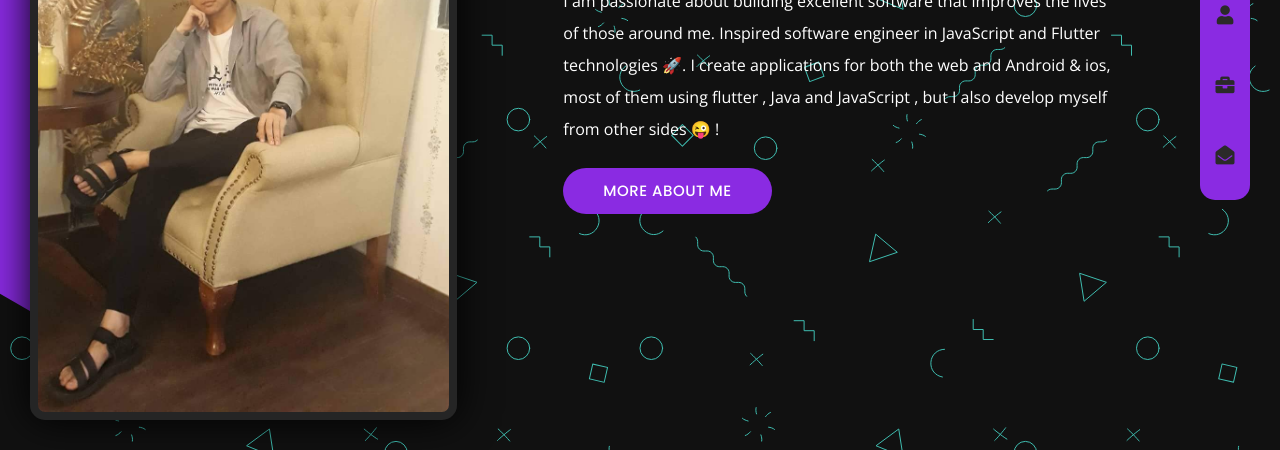
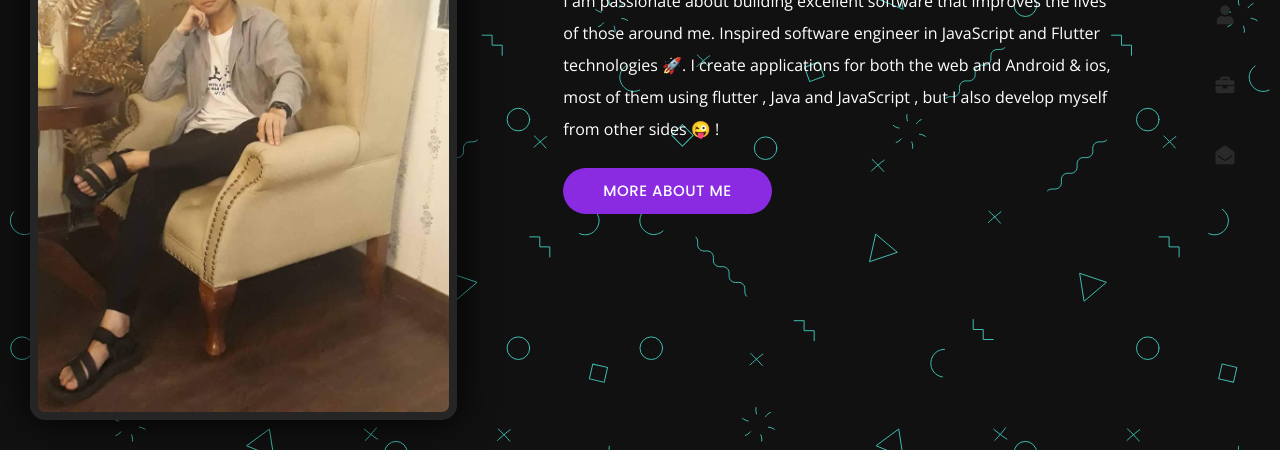
Before and after one commit to Thiennguyen21it/portfolio, a plain HTML site: page index.html in a window 1280 px wide. Shown: the part 350-800 px from the top of the page. Drawn offline with nearby package versions, Linux system fonts and the light colour scheme; a script that the page names is missing; a web font is replaced by a local one.

Commit message:
update portfolio

```diff
--- a/css/style.css
+++ b/css/style.css
@@ -719,7 +719,7 @@ body.light hr.separator2 {
   }
 
   .header ul.icon-menu {
-    background-color: #8a2be2;
+    /* background-color: #8a2be2; */
     border-radius: 15px;
     margin: 0;
     padding: 0;
--- a/index.html
+++ b/index.html
@@ -2542,7 +2542,7 @@
     <section
       class="container-fluid main-container container-home p-0 revealator-slideup revealator-once revealator-delay1"
     >
-      <div class="color-block d-none d-lg-block"></div>
+      <!-- <div class="color-block d-none d-lg-block"></div> -->
       <div class="row home-details-container align-items-center">
         <div class="col-lg-4 bg position-fixed d-none d-lg-block"></div>
         <div
```
